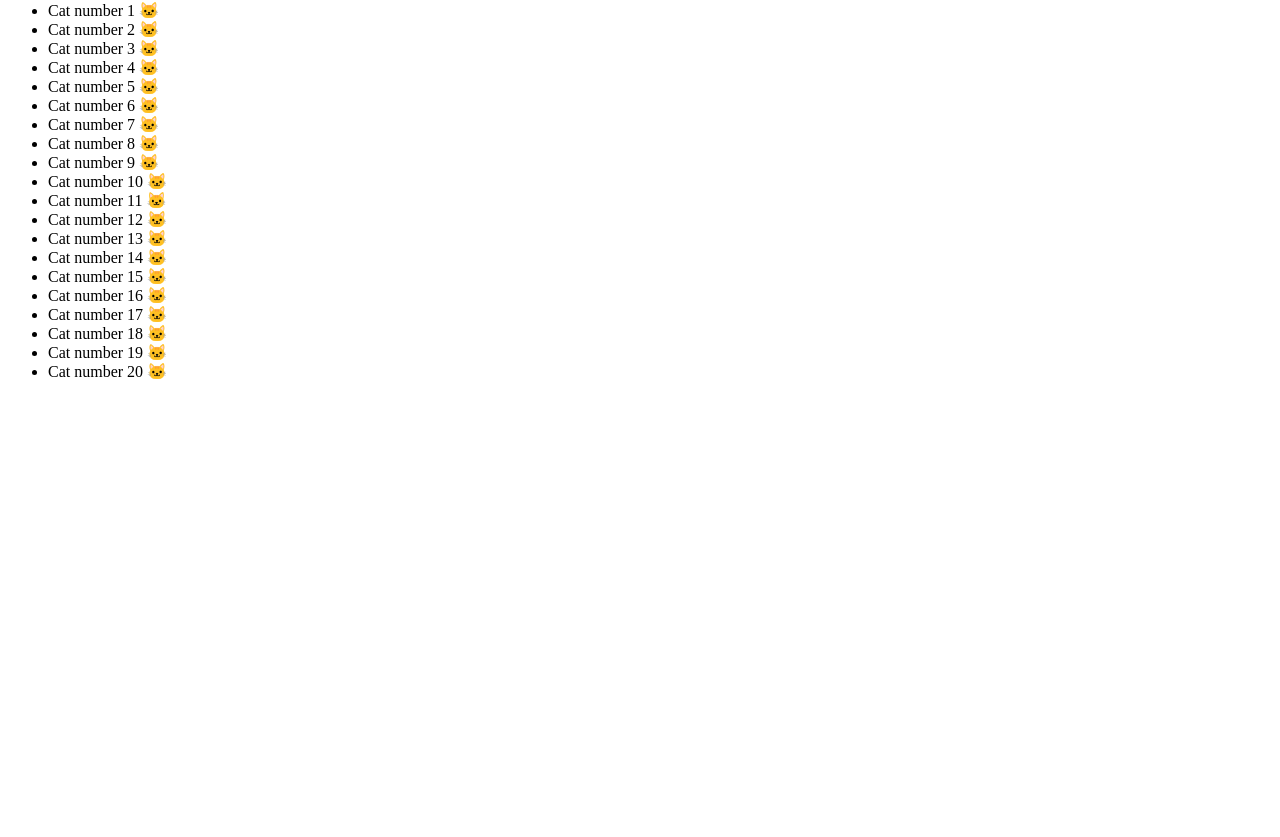
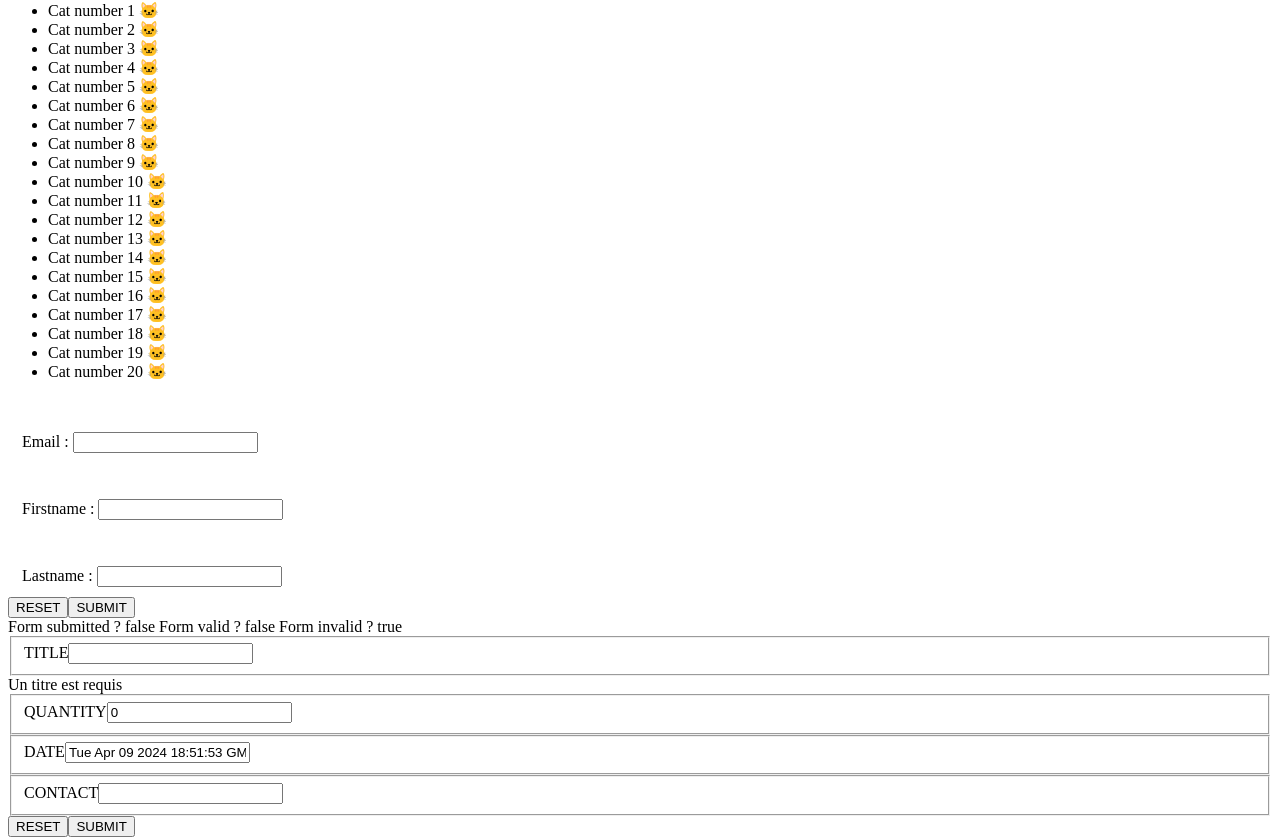
Before and after one commit to bfsylvain/blockAngularProject, an Angular app: page / in a window 1280 px wide. Shown: the part 292-1129 px from the top of the page. Before the commit the page ends 829 px from the top, so only its background shows below. Built offline with nearby package versions, Linux system fonts and the light colour scheme.

Commit message:
forms playground + exercise

```diff
--- a/src/app/app.component.html
+++ b/src/app/app.component.html
@@ -19,5 +19,7 @@
   <ul>
     <li *ngFor="let _ of [].constructor(20); let catNumber=index"> Cat number {{ catNumber + 1 }} 🐱</li>
   </ul>
+  <app-sign-up></app-sign-up>
+  <app-my-form></app-my-form>
 </main>
 <router-outlet></router-outlet>
--- a/src/app/app.module.ts
+++ b/src/app/app.module.ts
@@ -6,12 +6,16 @@ import { AppComponent } from './app.component';
 import { BlockComponent } from './block/block.component';
 import { FormsModule } from '@angular/forms';
 import { UserProfileComponent } from './user-profile/user-profile.component';
+import { MyFormComponent } from './my-form/my-form.component';
+import { SignUpComponent } from './sign-up/sign-up.component';
 
 @NgModule({
   declarations: [
     AppComponent,
     BlockComponent,
     UserProfileComponent,
+    MyFormComponent,
+    SignUpComponent,
   ],
   imports: [
     BrowserModule,
--- /dev/null
+++ b/src/app/models/types/form.type.ts
@@ -0,0 +1,5 @@
+export type Form = {
+  email: string;
+  firstName: string;
+  lastName: string;
+};
--- /dev/null
+++ b/src/app/models/types/order.type.ts
@@ -0,0 +1,6 @@
+export type Order = {
+  title: string;
+  quantity: number;
+  date: Date;
+  contact: string;
+};
--- /dev/null
+++ b/src/app/my-form/my-form.component.html
@@ -0,0 +1,37 @@
+<form #myForm="ngForm" (ngSubmit)="myForm.valid && onSubmit()">
+    <div>
+        Form submitted ? {{myForm.submitted}}
+        Form valid ? {{myForm.valid}}
+        Form invalid ? {{myForm.invalid}}
+    </div>
+    <fieldset>
+        <label for="title-order">TITLE</label>
+        <input id="title-order" name="title-order" #title="ngModel" [(ngModel)]="newOrder.title" type="text" required minlength="5" maxlength="25">
+    </fieldset>
+
+        @if("title.errors"){
+            @if(title.errors?.['required']){<span>Un titre est requis</span>}
+            @if(title.errors?.['minlength']){<span>Le titre doit faire au moins 5 caracteres</span>}
+            @if(title.errors?.['maxlength']){<span>Le titre doit faire au maximum 25 caracteres</span>}
+        }
+
+
+    <fieldset>
+        <label for="quantity-order">QUANTITY</label>
+        <input id="quantity-order" name="quantity-order" [(ngModel)]="newOrder.quantity" type="text">
+    </fieldset>
+
+    <fieldset>
+        <label for="date-order">DATE</label>
+        <input id="date-order" name="date-order" [(ngModel)]="newOrder.date" type="text">
+    </fieldset>
+
+    <fieldset>
+        <label for="contact-order">CONTACT</label>
+        <input id="contact-order" name="contact-order" [(ngModel)]="newOrder.contact" type="text">
+    </fieldset>
+
+    <button type="reset">RESET</button>
+    <button type="submit">SUBMIT</button>
+
+</form>
--- /dev/null
+++ b/src/app/my-form/my-form.component.ts
@@ -0,0 +1,21 @@
+import { Component } from '@angular/core';
+import { Order } from '../models/types/order.type';
+
+@Component({
+  selector: 'app-my-form',
+  templateUrl: './my-form.component.html',
+  styleUrl: './my-form.component.scss',
+})
+export class MyFormComponent {
+
+  newOrder: Order = {
+    title: '',
+    quantity: 0,
+    date: new Date(),
+    contact: '',
+  };
+
+  onSubmit() {
+    console.log(this.newOrder);
+  }
+}
--- /dev/null
+++ b/src/app/sign-up/sign-up.component.html
@@ -0,0 +1,68 @@
+<form #myForm="ngForm" (ngSubmit)="onSubmit()">
+
+    <!-- <div class="error-message" [hidden]="!myForm.submitted">
+        @if(email.errors?.['required']){<span>l'email est requis</span>}
+        @if(email.errors?.['email']){<span>l'email est incorrect</span>}
+    </div> -->
+    <div class="error-message">
+    @if(myForm.submitted){
+        @if(email.errors?.['required']){<span>l'email est requis</span>}
+        @if(email.errors?.['email']){<span>l'email est incorrect</span>}
+    }
+    </div>
+    <fieldset>
+        <label for="email">Email : </label>
+    <input
+      email
+      #email="ngModel"
+      [(ngModel)]="signUpForm.email"
+      id="email"
+      name="email"
+      type="text"
+      required
+    />
+</fieldset>
+<div class="error-message">
+@if(myForm.submitted){
+    @if(firstName.errors?.['required']){<span>le prénom est requis</span>}
+    @if(firstName.errors?.['minlength']){<span>le prénom doit faire minimum 3 caractères</span>}
+    @if(firstName.errors?.['maxlength']){<span>le prénom doit faire maximum 15 caractères</span>}
+}
+</div>
+<fieldset>
+    <label for="firstName">Firstname : </label>
+    <input
+      #firstName="ngModel"
+      [(ngModel)]="signUpForm.firstName"
+      id="firstName"
+      name="firstName"
+      type="text"
+      required
+      minlength="2"
+      maxlength="15"
+    />
+</fieldset>
+<div class="error-message">
+@if(myForm.submitted){
+    @if(lastName.errors?.['required']){<span>le nom de famille est requis</span>}
+    @if(lastName.errors?.['minlength']){<span>le nom de famille {{minLengthErrorSentence}}</span>}
+    @if(lastName.errors?.['maxlength']){<span>le nom de famille {{maxLengthErrorSentence}}</span>}
+}
+</div>
+  <fieldset>
+    <label for="lastName">Lastname : </label>
+    <input
+      #lastName="ngModel"
+      [(ngModel)]="signUpForm.lastName"
+      id="lastName"
+      name="lastName"
+      type="text"
+      required
+      minlength="2"
+      maxlength="15"
+    />
+  </fieldset>
+
+  <button type="reset">RESET</button>
+  <button type="submit">SUBMIT</button>
+</form>
--- /dev/null
+++ b/src/app/sign-up/sign-up.component.scss
@@ -0,0 +1,8 @@
+fieldset {
+    border: none;
+}
+.error-message {
+    display: flex;
+    align-items: center;
+    height: 30px;
+}
--- /dev/null
+++ b/src/app/sign-up/sign-up.component.ts
@@ -0,0 +1,32 @@
+import { Component } from '@angular/core';
+import { Form } from '../models/types/form.type';
+
+@Component({
+  selector: 'app-sign-up',
+  templateUrl: './sign-up.component.html',
+  styleUrl: './sign-up.component.scss',
+})
+export class SignUpComponent {
+
+  signUpForm: Form = {
+  firstName: '',
+  lastName: '',
+  email: '',
+  };
+
+  minLengthWord: number = 5
+  maxLengthWord: number = 15
+  minLengthErrorSentence: string= "";
+  maxLengthErrorSentence: string = "";
+
+  ngOnInit(){
+    this.generateLengthErrorMessages(this.minLengthWord, this.maxLengthWord)
+  }
+  generateLengthErrorMessages(minLength: number, maxLength: number) {
+    this.minLengthErrorSentence = `doit faire ${minLength} caractères minimum`
+    this.maxLengthErrorSentence = `doit faire ${maxLength} caractères maximum`
+  }
+  onSubmit() {
+    console.log(this.minLengthErrorSentence);
+  }
+}
```
Also changed, not shown: src/app/my-form/my-form.component.scss (added), 2 other files (tests, documents, lock files or other folders).
